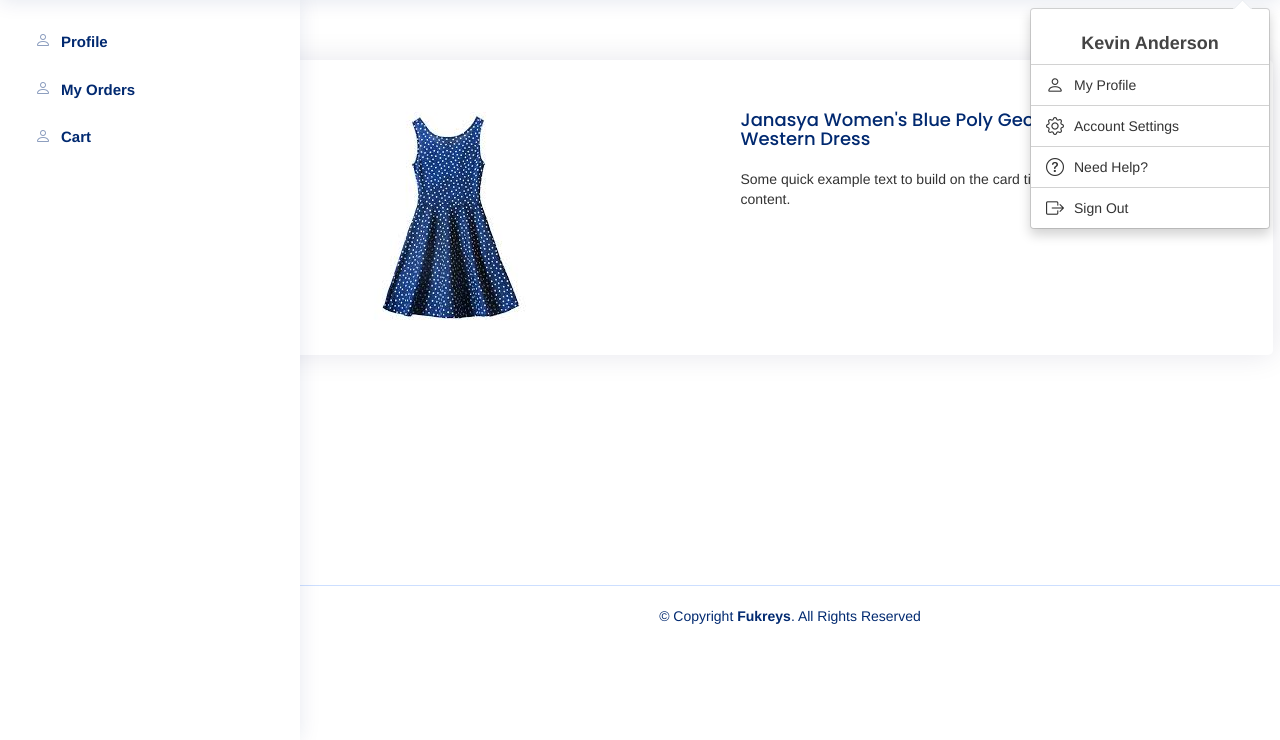
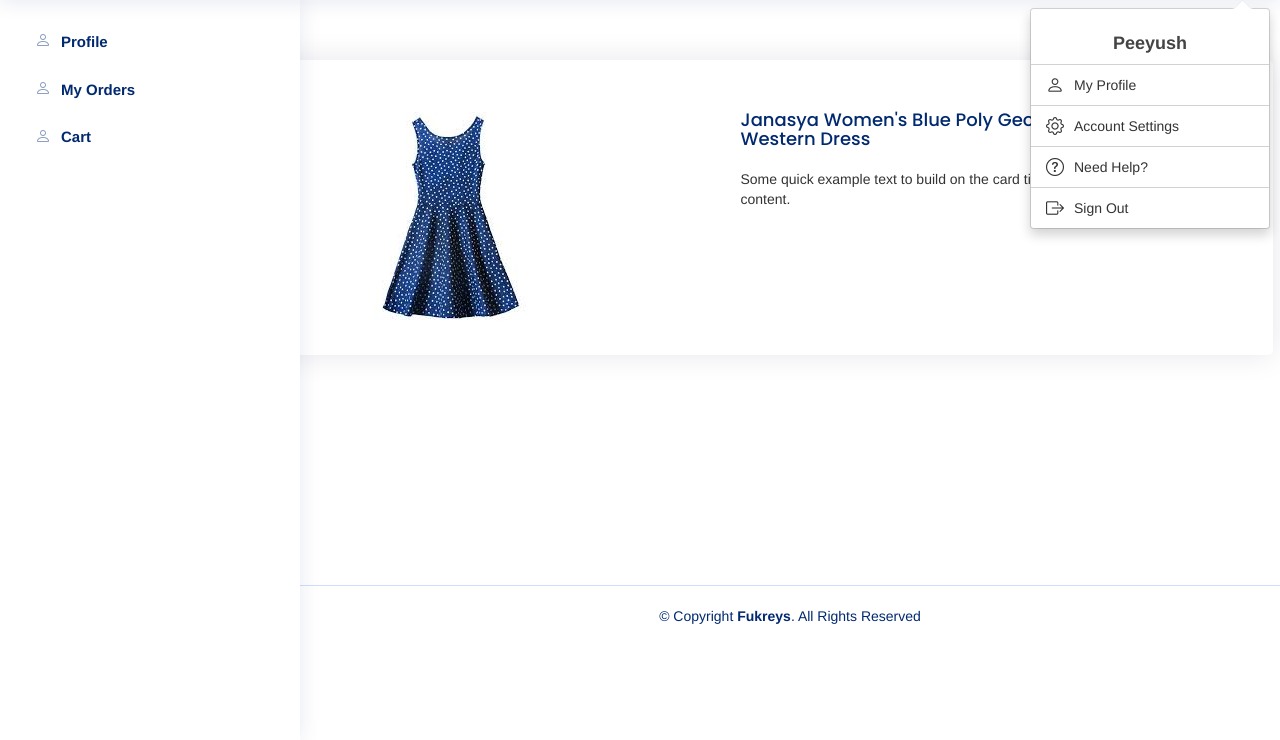
Before and after one commit to ShreyaGarg01/DigiStore, a Flask app: page /cart in a window 1280 px wide, after a click on "K. Anderson". Shown: the part 60-800 px from the top of the page. Run offline with Flask 2, Linux system fonts and the light colour scheme; some libraries are stand-ins or nearby versions; some web fonts are replaced.

Commit message:
changes2

```diff
--- a/templates/layout_customer.html
+++ b/templates/layout_customer.html
@@ -195,7 +195,7 @@
 
           <ul class="dropdown-menu dropdown-menu-end dropdown-menu-arrow profile">
             <li class="dropdown-header">
-              <h6>Kevin Anderson</h6>
+              <h6>Peeyush</h6>
 
             </li>
             <li>
```
Also changed, not shown: templates/cust_profile.html (+1 -1 lines).
